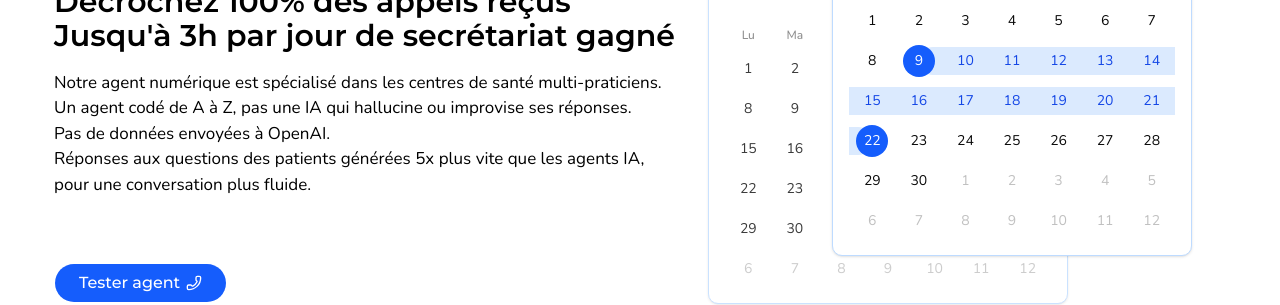
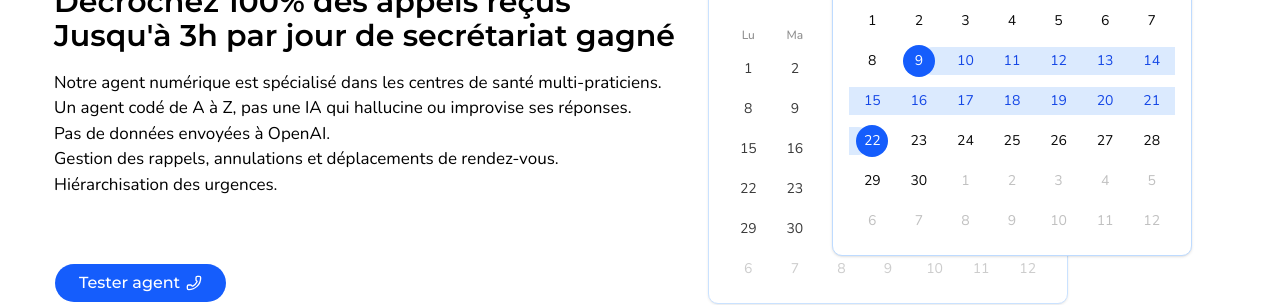
Before and after one commit to Christophe-allo/site-vitrine, a Next.js app: page / in a window 1280 px wide. Shown: the part 253-558 px from the top of the page. Built offline with nearby package versions, Linux system fonts and the light colour scheme.

Commit message:
Update hero-section-40.tsx

```diff
--- a/components/shadcn-studio/blocks/hero-section-40/hero-section-40.tsx
+++ b/components/shadcn-studio/blocks/hero-section-40/hero-section-40.tsx
@@ -738,9 +738,9 @@ const HeroSection = () => {
                 <br />
                 Pas de données envoyées à OpenAI.
                 <br />
-                Réponses aux questions des patients générées 5x plus vite que les agents IA,
+                Gestion des rappels, annulations et déplacements de rendez-vous.
                 <br />
-                pour une conversation plus fluide.
+                Hiérarchisation des urgences.
               </p>
 
               <div className='flex flex-wrap items-center justify-start gap-4'>
```
